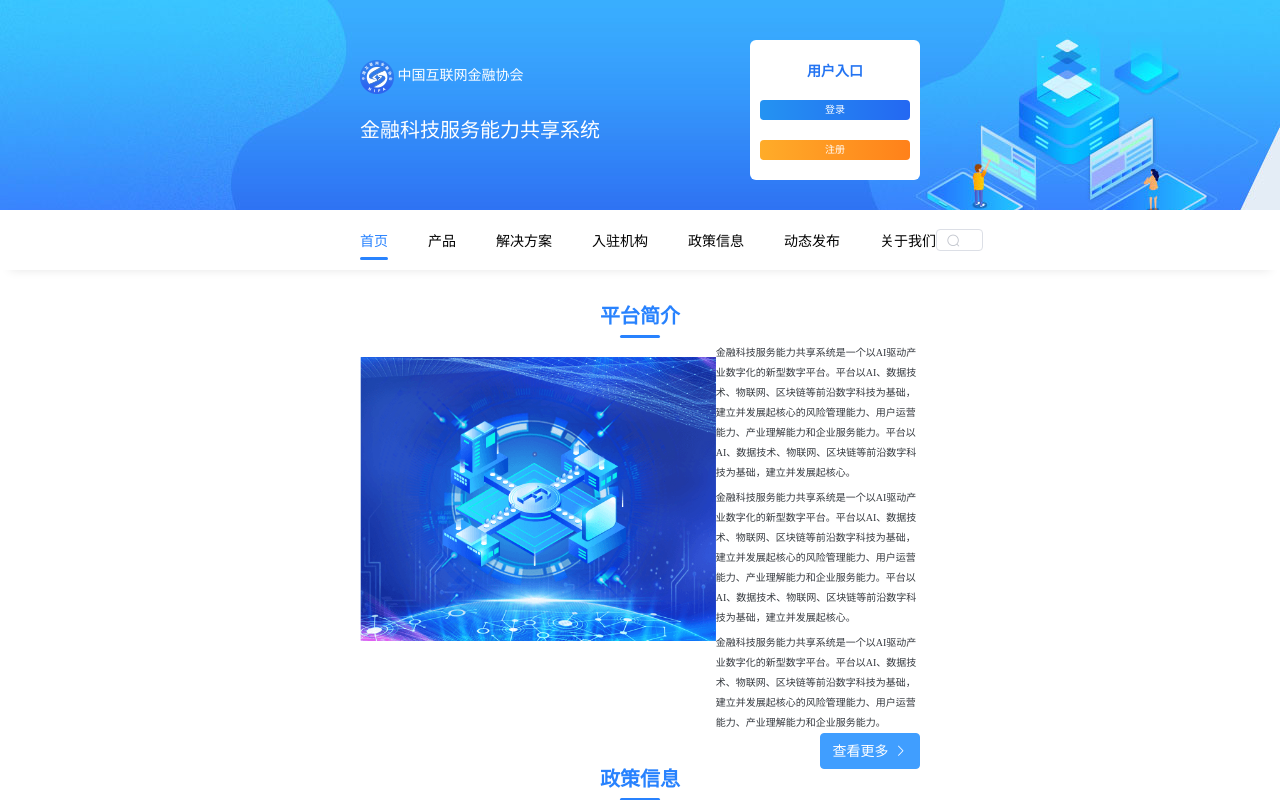
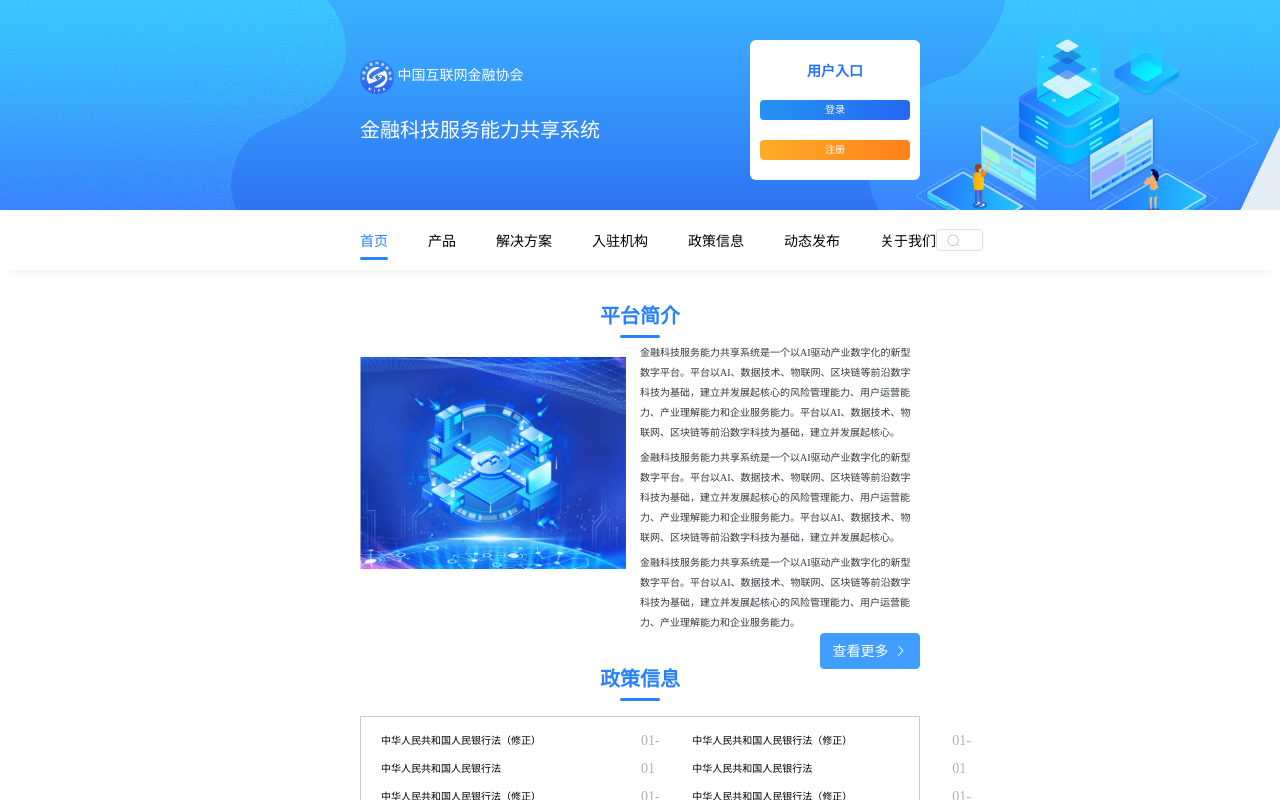
Before and after one commit to wxlwhr/ftispc, a Vue app: page /#/index in a window 1280 px wide. Shown: the top 800 px of the page. Built offline with nearby package versions, Linux system fonts and the light colour scheme.

Commit message:
fix:产品详情，footer位置偏移

```diff
--- a/src/css/index.scss
+++ b/src/css/index.scss
@@ -1,4 +1,32 @@
+@media screen and (min-width: 700px) {
+  html, body {
+      font-size: 12px!important;
+  }
+}
 
+@media screen and (min-width: 1000px) {
+  html, body {
+      font-size: 12px!important;
+  }
+}
+
+@media screen and (min-width: 1340px) {
+  html, body {
+      font-size: 12px!important;
+  }
+}
+
+@media screen and (min-width: 1580px) {
+  html, body {
+      font-size: 14px!important;
+  }
+}
+
+@media screen and (min-width: 1900px) {
+  html, body {
+      font-size: 16px!important;
+  }
+}
 html{
   height: 100%;
   font-size:62.5% !important;
--- a/src/pages/index.vue
+++ b/src/pages/index.vue
@@ -116,7 +116,6 @@ export default {
 .home {
   width: 100%;
   height: 100%;
-
   &-header {
     height: 21rem;
     padding: 0 360px;
@@ -261,6 +260,7 @@ export default {
   }
   &-view {
     padding: 0 360px;
+    // margin: 0 auto;
   }
   &-footer {
     width: 100%;
--- a/src/pages/pc_page/index.vue
+++ b/src/pages/pc_page/index.vue
@@ -9,7 +9,7 @@
           <img
             src="@/assets/plat_img.png"
             alt=""
-            style="width: 35.625; height: 28.375rem"
+            style="width: 100%; height: 100%"
           />
         </div>
         <div class="plat_msg">
@@ -143,6 +143,7 @@ export default {
 .index {
   width: 100%;
   height: 100%;
+  margin: 0 auto;
   .plat_intro {
     margin:30px auto;
     .title {
@@ -166,15 +167,14 @@ export default {
     .plat_infor {
       display: flex;
       justify-content: space-between;
-
       margin: auto;
       .img_box {
-        width: 35.625rem;  //35.625rem
-        height: 28.375rem;    // 32rem
+        width: 47.5%;  //35.625rem
+        height: 100%;    // 32rem
         margin-top: 1.875rem;
       }
       .plat_msg {
-        width: 43rem;
+        width: 50%;  //43rem
         font-weight: normal;
         font-stretch: normal;
         line-height: 2rem;
--- a/src/pages/pc_page/product/detail.vue
+++ b/src/pages/pc_page/product/detail.vue
@@ -4,17 +4,17 @@
       <span class="productInfo-title-tag"></span>
       <span class="productInfo-title-tit">产品概述</span>
     </div>
-    <img src="@/assets/2_05.jpg" alt="" />
+    <img src="@/assets/2_05.jpg" style="width:100%" alt="" />
     <div class="productInfo-title">
       <span class="productInfo-title-tag"></span>
       <span class="productInfo-title-tit">产品功能</span>
     </div>
-    <img src="@/assets/2_09.jpg" alt="" />
+    <img src="@/assets/2_09.jpg"  style="width:100%" alt="" />
     <div class="productInfo-title">
       <span class="productInfo-title-tag"></span>
       <span class="productInfo-title-tit">产品优势</span>
     </div>
-    <img src="@/assets/2_13.jpg" alt="" />
+    <img src="@/assets/2_13.jpg"  style="width:100%"  alt="" />
     <div class="productInfo-title">
       <span class="productInfo-title-tag"></span>
       <span class="productInfo-title-tit">关联解决方案</span>
@@ -39,6 +39,7 @@
 
 <script>
 export default {
+  name:"ProductInfo",
   components: {},
   props: {},
   data() {
--- a/src/pages/pc_page/product/index.vue
+++ b/src/pages/pc_page/product/index.vue
@@ -41,6 +41,7 @@
 
 <script>
 export default {
+  name:"Product",
   data() {
     return {
       data: [
@@ -158,6 +159,8 @@ export default {
 </script>
 <style lang='scss' scoped>
 .product {
+  height: 100%;
+  min-height: 77.25rem;
   &-title {
     margin-top: 1.79rem;
     margin-bottom: 1.5rem;
--- a/src/router/pc_router/pc.js
+++ b/src/router/pc_router/pc.js
@@ -6,13 +6,13 @@ export default [{
   },
   {
     path: '/product',
-    name: 'product',
+    name: 'Product',
     component: () =>
       import(/* webpackChunkName: "pc" */ '@/pages/pc_page/product'),
   },
   {
     path: '/productInfo',
-    name: 'productInfo',
+    name: 'ProductInfo',
     component: () =>
       import(/* webpackChunkName: "pc" */ '@/pages/pc_page/product/detail'),
   },
```
